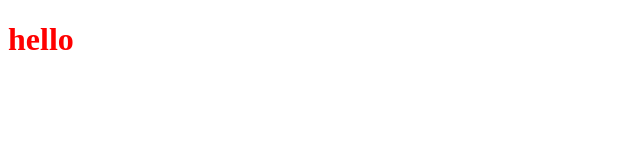
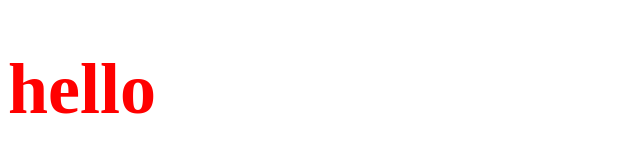
Before and after one commit to AfrideHossain/demo-reps, a plain HTML site: page index.html in a window 1280 px wide. Shown: the whole page, without its empty margins (0-640 px from the left). Drawn offline with Linux system fonts and the light colour scheme.

Commit message:
modified: style.css

```diff
--- a/style/style.css
+++ b/style/style.css
@@ -1,3 +1,4 @@
 h1 {
   color: red;
+  font-size: 72px;
 }
```
